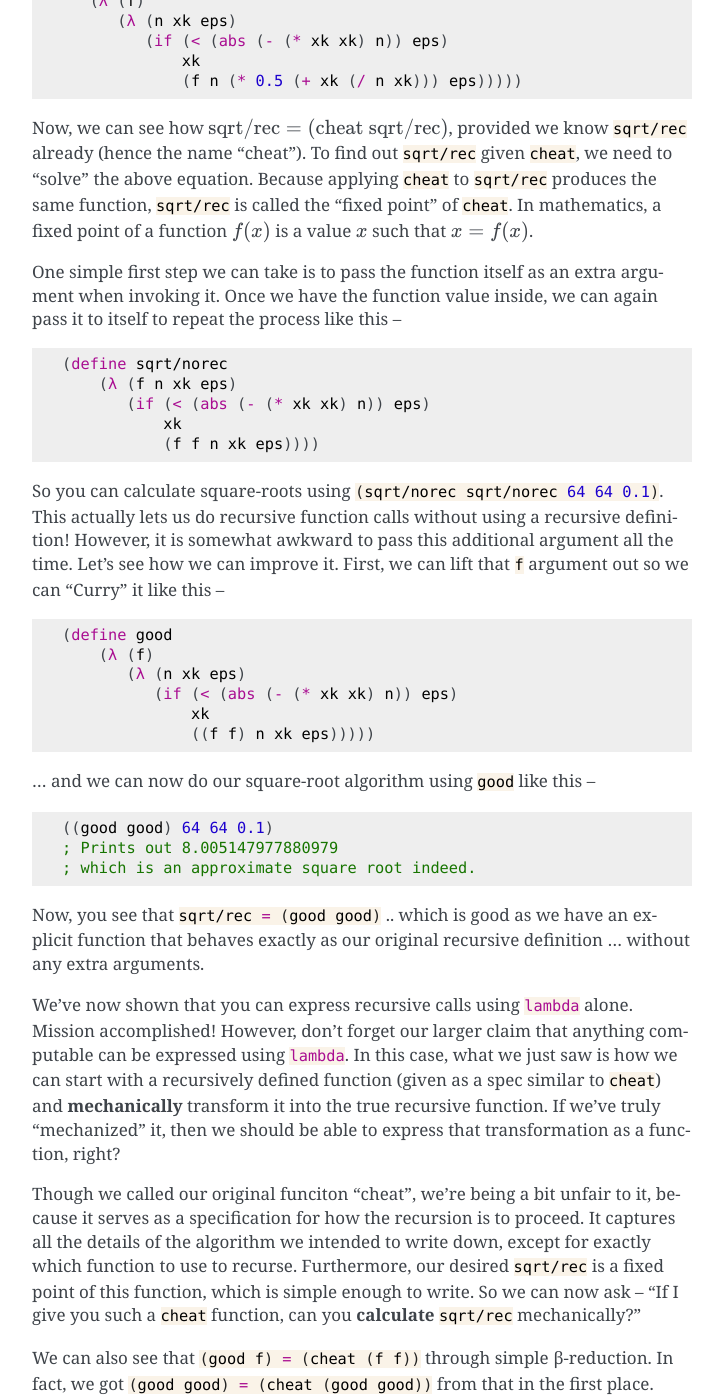
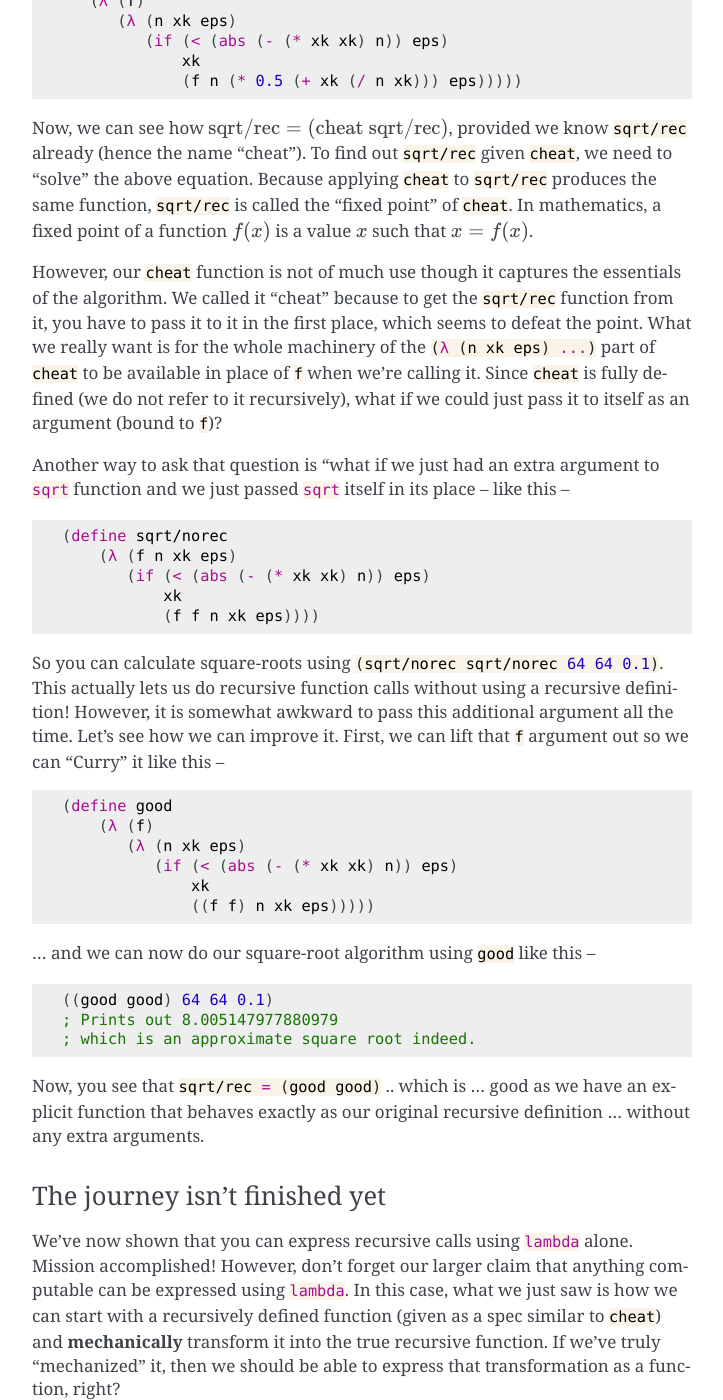
Before and after one commit to kreauniv/comp308, a Sphinx documentation site: the page built from source/lambda.rst, in a window 1280 px wide and 1400 px high, scrolled down 11718 px. Shown: the whole window, without its empty margins (388-1111 px from the left). Built offline with Sphinx 7.4.7, drawn with Linux system fonts in a browser that asks for light colours; some of the changed text lies outside the part shown.

Commit message:
Tweaked notes on recursion

```diff
--- a/source/lambda.rst
+++ b/source/lambda.rst
@@ -582,9 +582,18 @@ Because applying :rkt:`cheat` to :rkt:`sqrt/rec` produces the same function,
 a fixed point of a function :math:`f(x)` is a value :math:`x` such that
 :math:`x = f(x)`.
 
-One simple first step we can take is to pass the function itself as an extra
-argument when invoking it. Once we have the function value inside, we can
-again pass it to itself to repeat the process like this --
+However, our :rkt:`cheat` function is not of much use though it captures the
+essentials of the algorithm. We called it "cheat" because to get the
+:rkt:`sqrt/rec` function from it, you have to pass it to it in the first place,
+which seems to defeat the point. What we really want is for the whole machinery
+of the :rkt:`(λ (n xk eps) ...)` part of :rkt:`cheat` to be available in place
+of :rkt:`f` when we're calling it. Since :rkt:`cheat` is fully defined (we do
+not refer to it recursively), what if we could just pass it to itself as an
+argument (bound to :rkt:`f`)?
+
+Another way to ask that question is "what if we just had an extra argument to
+:rkt:`sqrt` function and we just passed :rkt:`sqrt` itself in its place -- like
+this --
 
 .. code-block:: racket
 
@@ -618,9 +627,12 @@ like this --
    ; Prints out 8.005147977880979
    ; which is an approximate square root indeed.
 
-Now, you see that :rkt:`sqrt/rec = (good good)` .. which is good as we have an
-explicit function that behaves exactly as our original recursive definition
+Now, you see that :rkt:`sqrt/rec = (good good)` .. which is ... good as we have
+an explicit function that behaves exactly as our original recursive definition
 ... without any extra arguments.
+
+The journey isn't finished yet
+~~~~~~~~~~~~~~~~~~~~~~~~~~~~~~
 
 We've now shown that you can express recursive calls using :rkt:`lambda` alone.
 Mission accomplished! However, don't forget our larger claim that anything
```
